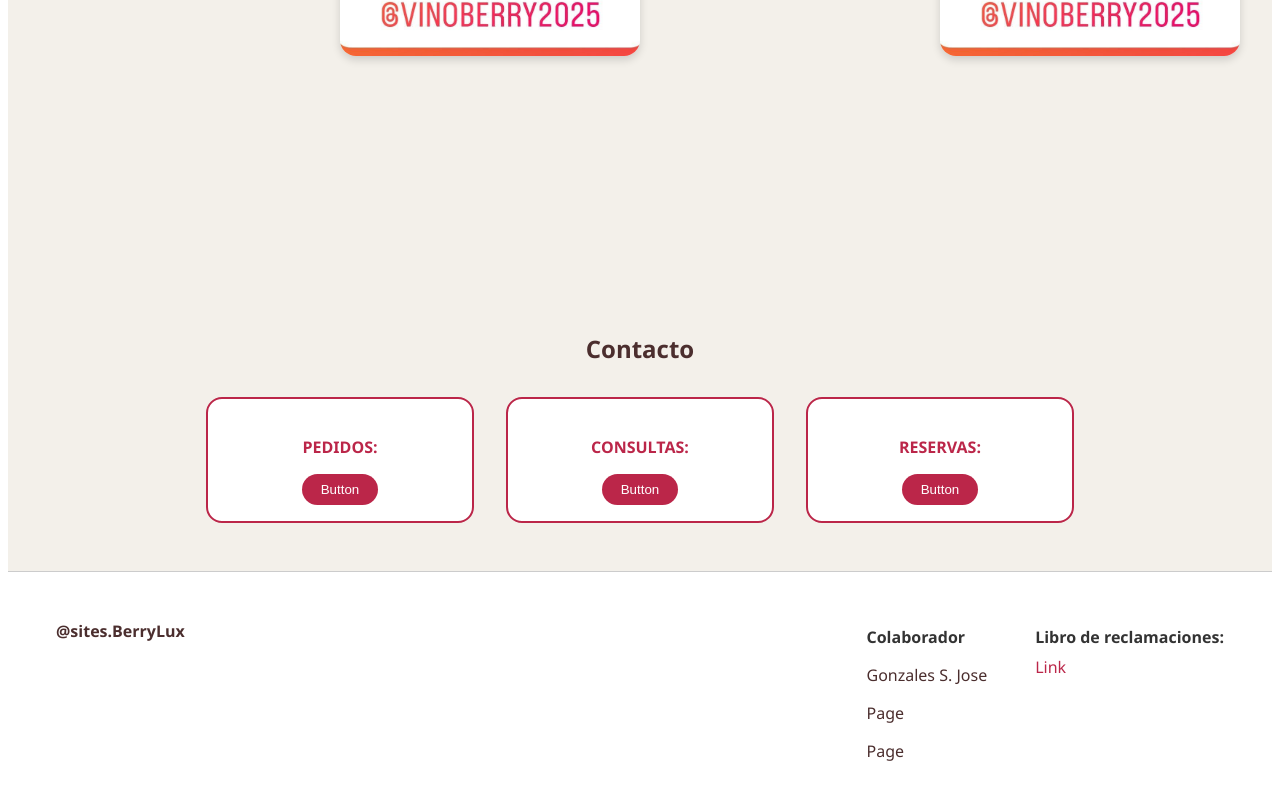
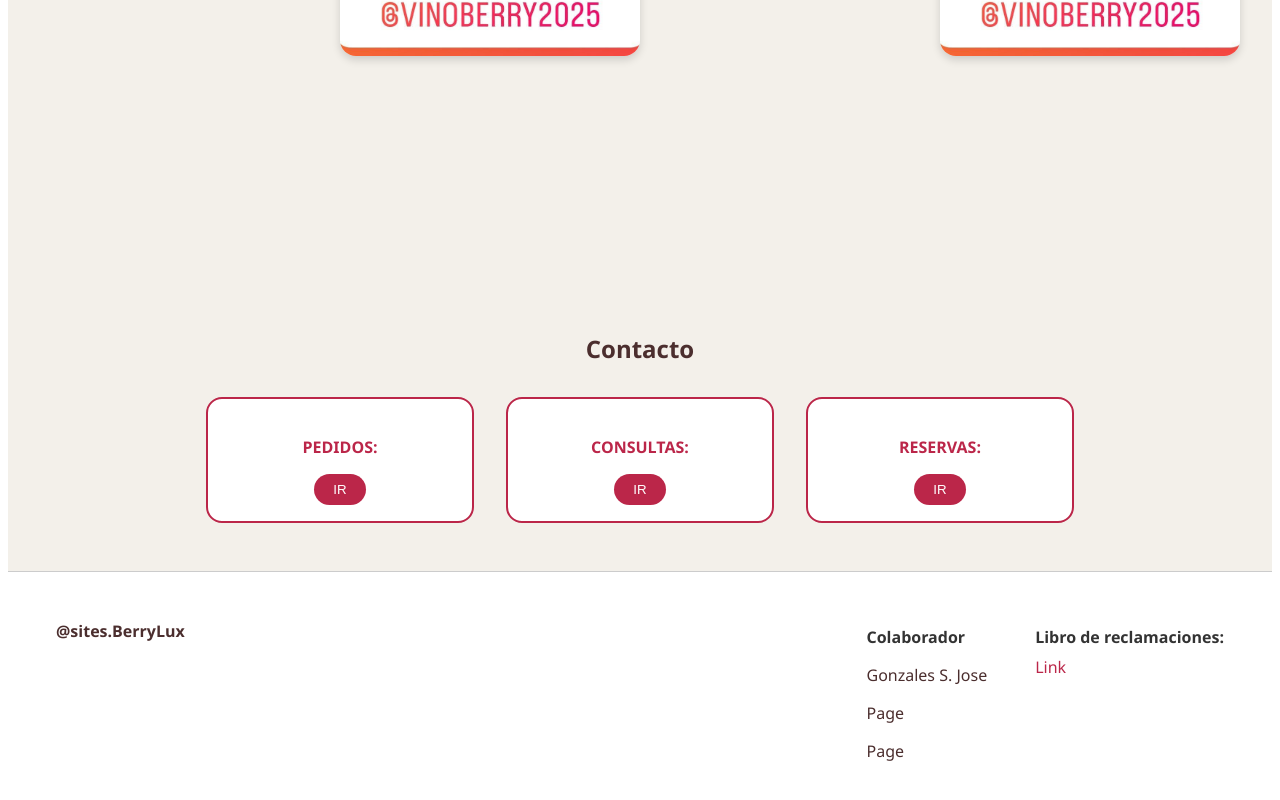
Before and after one commit to Jos-gs/Berry_Lux, a React (Vite) app: page / in a window 1280 px wide. Shown: the part 3432-4232 px from the top of the page. Built offline with nearby package versions, Linux system fonts and the light colour scheme.

Commit message:
Update button labels in Home component for clarity

```diff
--- a/src/components/Home/Home.jsx
+++ b/src/components/Home/Home.jsx
@@ -107,15 +107,15 @@ const Home = () => {
         <div className={styles.contactBoxes}>
           <div>
             <h4>PEDIDOS:</h4>
-            <button>Button</button>
+            <button>IR</button>
           </div>
           <div>
             <h4>CONSULTAS:</h4>
-            <button>Button</button>
+            <button>IR</button>
           </div>
           <div>
             <h4>RESERVAS:</h4>
-            <button>Button</button>
+            <button>IR</button>
           </div>
         </div>
       </section>
```
